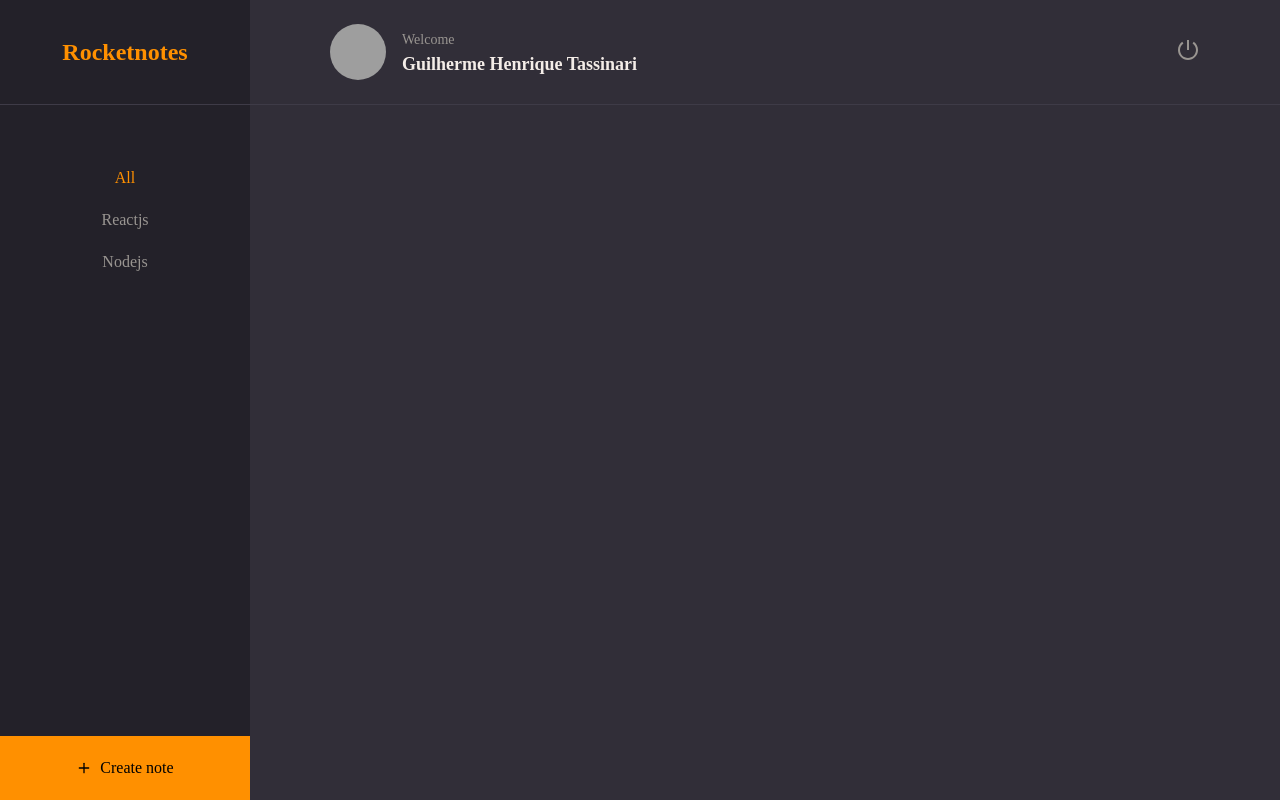
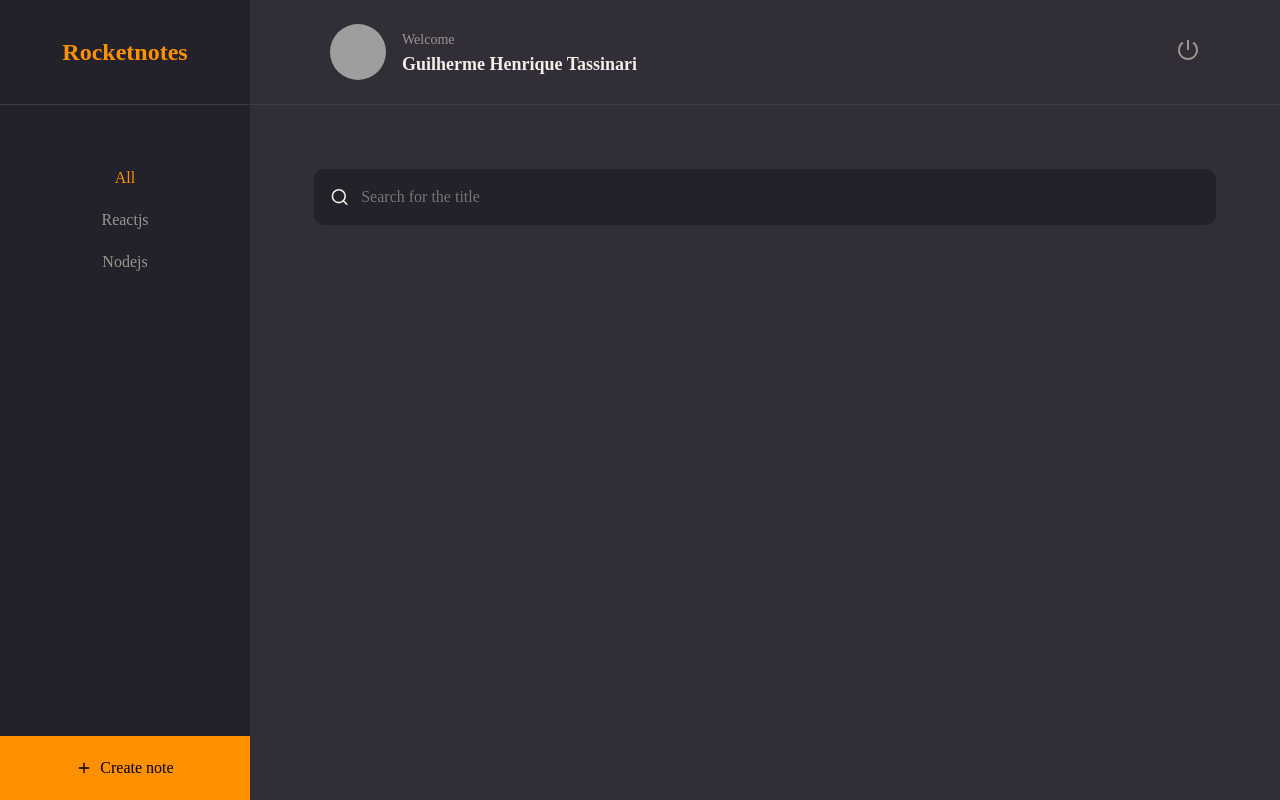
Before and after one commit to GHTassinari/RocketNotes, a React app: page / in a window 1280 px wide. Built offline with nearby package versions, Linux system fonts and the light colour scheme; grey boxes are pictures that could not be loaded; the HTML template or start-up script is replaced by a standard one.

Commit message:
Created an input component

```diff
--- /dev/null
+++ b/src/components/Input/index.jsx
@@ -0,0 +1,12 @@
+import { Container } from './styles';
+
+export function Input( { icon: Icon, ...rest}){
+  return(
+    <Container>
+
+      {Icon && <Icon size={20}/>}
+      <input {...rest} />
+
+    </Container>
+  )
+}
--- /dev/null
+++ b/src/components/Input/styles.js
@@ -0,0 +1,31 @@
+import styled from 'styled-components';
+
+export const Container = styled.div`
+  width: 100%;
+  display: flex;
+  align-items: center;
+  background-color: ${({ theme }) => theme.COLORS.BACKGROUND_900 };
+  color: ${({ theme }) => theme.COLORS.GRAY_300 };
+
+  margin-bottom: 8px;
+  border-radius: 10px;
+
+  > input {
+    height: 56px;
+    width: 100%;
+
+    padding: 12px;
+
+    color: ${({ theme }) => theme.COLORS.WHITE };
+    background: transparent;
+    border: 0;
+
+    &:placeholder {
+      color: ${({ theme }) => theme.COLORS.GRAY_300 };
+    }
+  }
+
+  > svg {
+      margin-left: 16px;
+  }
+`;
--- a/src/pages/Home/index.jsx
+++ b/src/pages/Home/index.jsx
@@ -1,7 +1,8 @@
-import { FiPlus } from 'react-icons/fi';
+import { FiPlus, FiSearch } from 'react-icons/fi';
 import { Container, Brand, Menu, Search, Content, NewNote } from "./styles";
 
 import { Header } from "../../components/Header";
+import { Input } from "../../components/Input";
 import { ButtonText } from "../../components/ButtonText";
 
 export function Home() {
@@ -25,7 +26,9 @@
         </li>
       </Menu>
 
-      <Search></Search>
+      <Search>
+        <Input placeholder="Search for the title" icon={FiSearch}/>
+      </Search>
 
       <Content></Content>
 
--- a/src/pages/Home/styles.js
+++ b/src/pages/Home/styles.js
@@ -47,6 +47,8 @@
 
 export const Search = styled.div`
   grid-area: search;
+  padding: 64px 64px 0;
+
 `;
 
 export const Content = styled.div`
```
